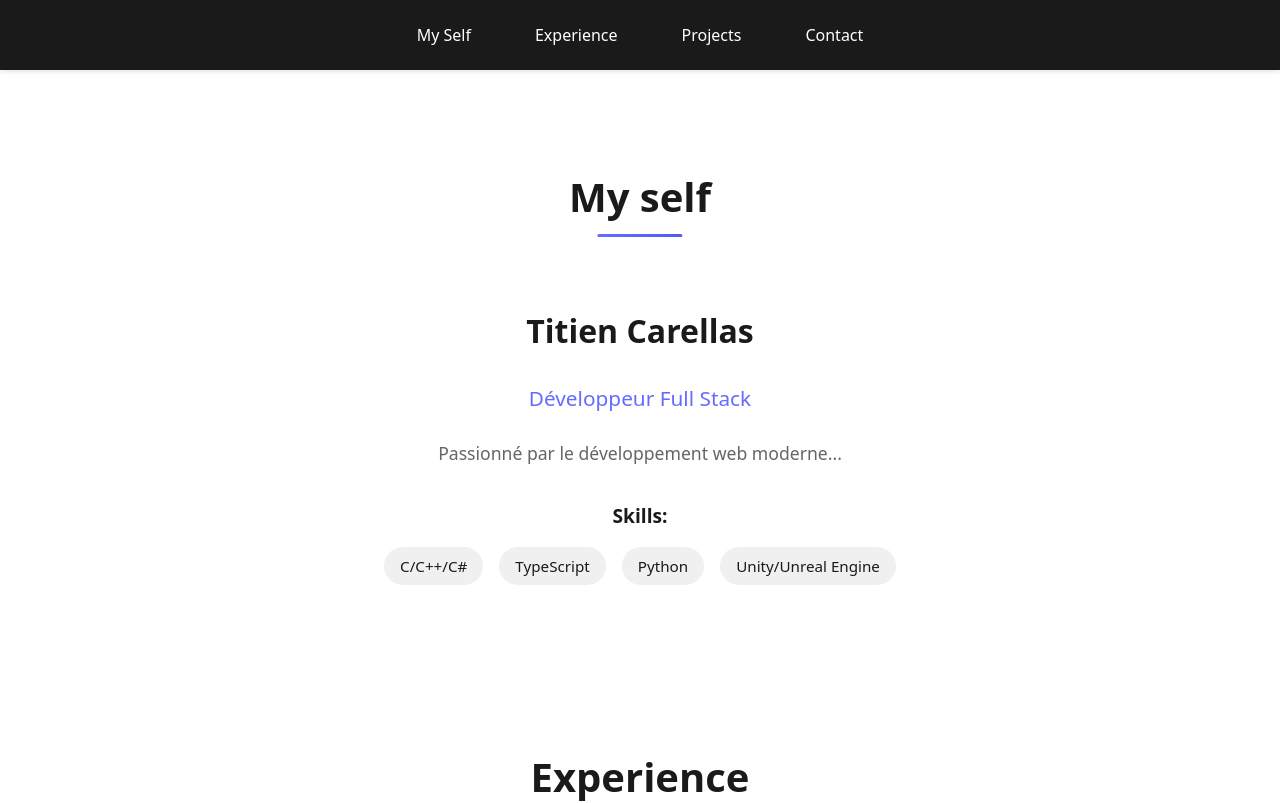
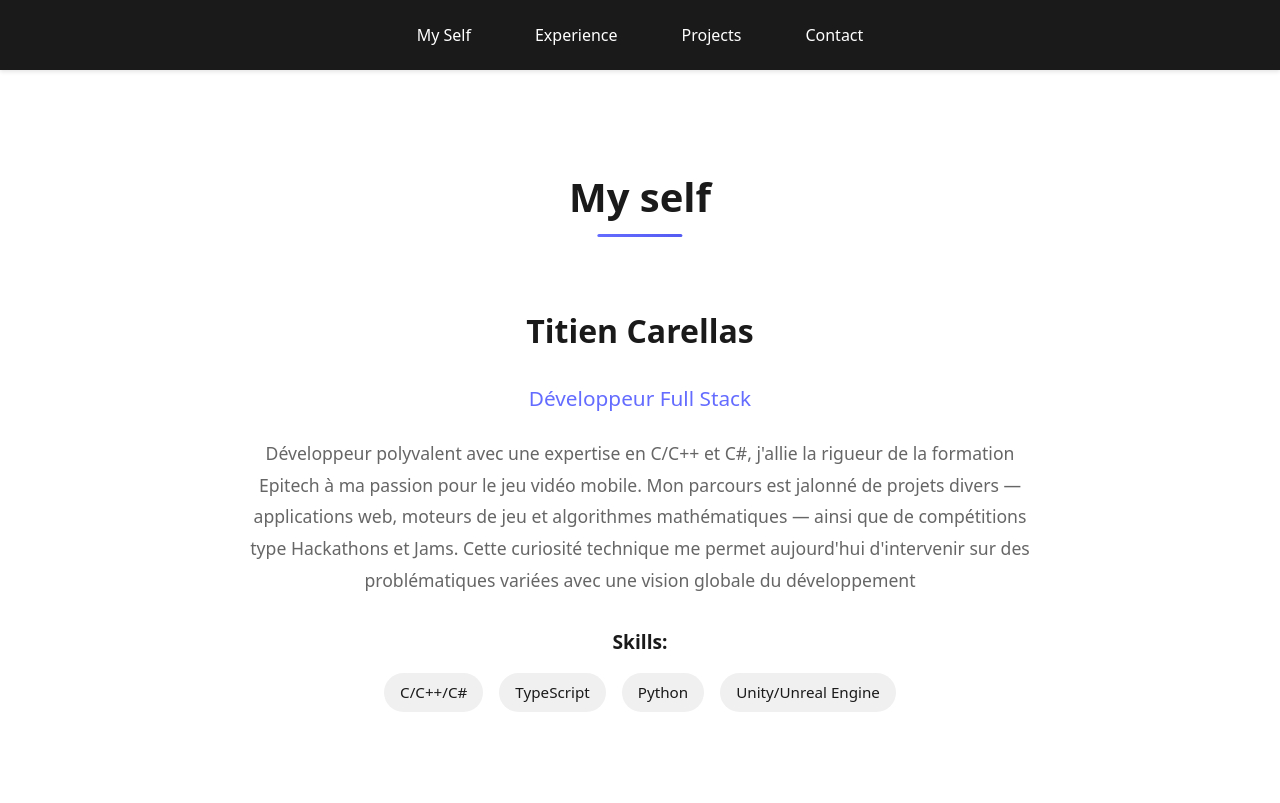
Before and after one commit to titease10/Portfolio, a React (Vite) app: page /projects in a window 1280 px wide. Shown: the top 803 px of the page. Built offline with nearby package versions, Linux system fonts and the light colour scheme.

Commit message:
[FIX] github and presentation URL for computeur project
fix thz  github and presentation URL for computeur project . and fix my description

```diff
--- a/src/App.tsx
+++ b/src/App.tsx
@@ -10,7 +10,10 @@ import './styles/portfolio.css';
 const mockPersonalInfo: PersonalInfo = {
     name: "Titien Carellas",
     title: "Développeur Full Stack",
-    bio: "Passionné par le développement web moderne...",
+    bio: "Développeur polyvalent avec une expertise en C/C++ et C#, j'allie la rigueur de la formation Epitech à ma passion pour le jeu vidéo mobile." +
+        "\nMon parcours est jalonné de projets divers — applications web, moteurs de jeu et algorithmes mathématiques — " +
+        "ainsi que de compétitions type Hackathons et Jams." +
+        "\nCette curiosité technique me permet aujourd'hui d'intervenir sur des problématiques variées avec une vision globale du développement",
     skills: ["C/C++/C#\t", "TypeScript\t", "Python\t", "Unity/Unreal Engine\t"]
 };
 
--- a/src/components/Projects/ProjectsGrid.tsx
+++ b/src/components/Projects/ProjectsGrid.tsx
@@ -68,8 +68,8 @@ export const sampleProjects: Project[] = [
         description: "Divert project: graphique annalyse, cryptography,\n" +
             "réseau neuronal",
         imageUrl: "https://images.unsplash.com/photo-1504608524841-42fe6f032b4b?ixlib=rb-4.0.3&auto=format&fit=crop&w=800&q=80",
-        githubUrl: "https://github.com/username/weather-dashboard",
-        canvaUrl: "https://www.canva.com/design/DAHBeo2Haqs/mnhLkwSwm9sFPDgrbPE_ug/edit?utm_content=DAHBeo2Haqs&utm_campaign=designshare&utm_medium=link2&utm_source=sharebutton",
+        githubUrl: "https://github.com/EpitechPromo2026/B-CNA-500-PAR-5-1-cryptography-titien.carellas",
+        canvaUrl: "https://www.canva.com/design/DAF2miEDsi4/1XzxwJsGbC1TjdnuqazrGg/edit?utm_content=DAF2miEDsi4&utm_campaign=designshare&utm_medium=link2&utm_source=sharebutton",
         technologies: ["C++ ", "Python "],
     },
 ];
```
